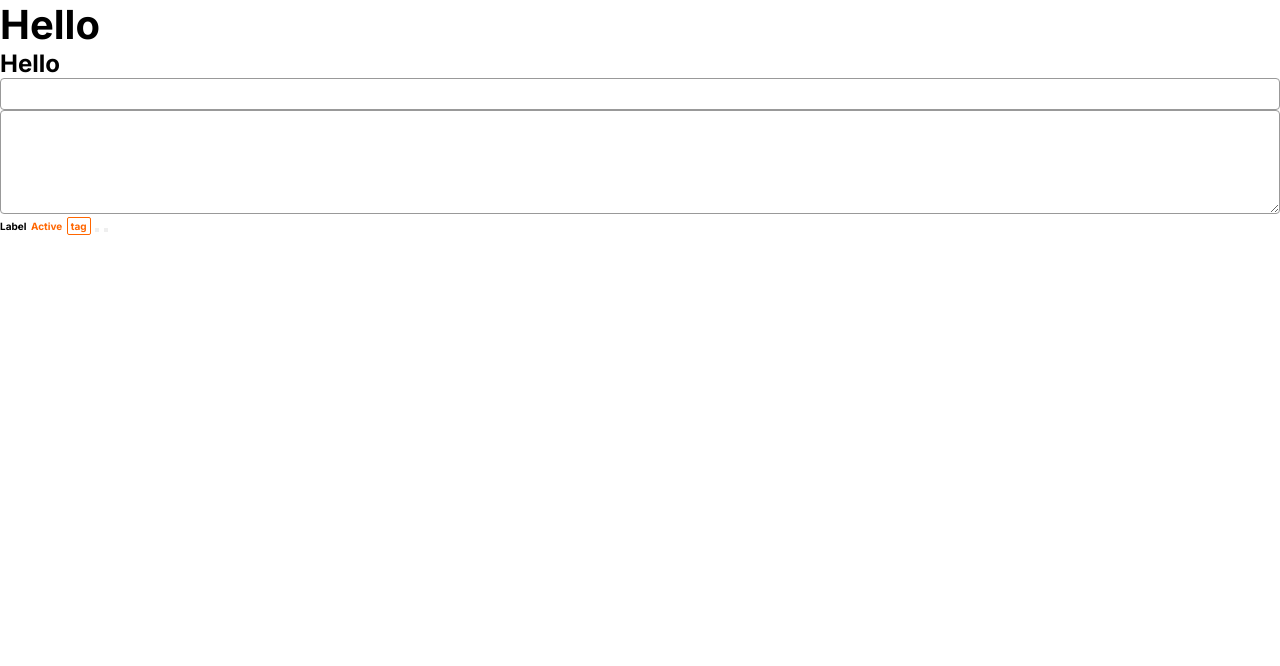
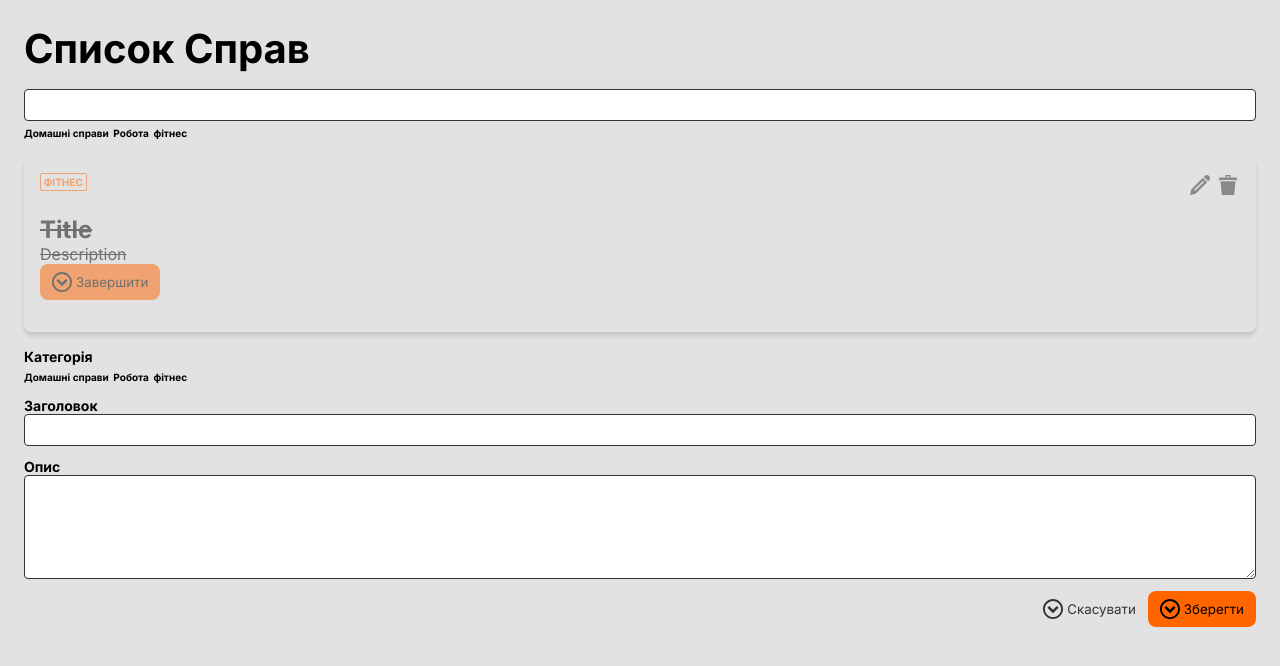
Before and after one commit to IgorBorya/TODO-list-HTML-CSS-JS-, a plain HTML site: page index.html in a window 1280 px wide. Drawn offline with Linux system fonts and the light colour scheme.

Commit message:
add html and css

```diff
--- a/index.html
+++ b/index.html
@@ -14,19 +14,82 @@
 </head>
 
 <body>
+    <h1>Список Справ</h1>
+    <search>
+        <form>
+            <input type="search">
+            <div class="categories">
+                <input type="checkbox" name="categories" hidden id="household"><label>Домашні справи</label>
+                <input type="checkbox" name="categories" hidden id="work"><label>Робота</label>
+                <input type="checkbox" name="categories" hidden id="fitnes"><label>фітнес</label>
+            </div>
 
-    <h1>Hello</h1>
-    <h2>Hello</h2>
-    <input type="text">
-    <textarea rows="4" name="" id=""></textarea>
+        </form>
+    </search>
 
+    <ul id="todo-items">
+        <li class="todo-item completed">
+            <div class="tags">
+                <p class="tag">фітнес</p>
+            </div>
+            <div class="actions">
+                <button class="icon-btn">
+                    <svg width="20" height="20">
+                        <use href="icons.svg#edit"></use>
+                    </svg>
+                </button>
+                <button class="icon-btn">
+                    <svg width="20" height="20">
+                        <use href="icons.svg#delete"></use>
+                    </svg>
+                </button>
+            </div>
+            <div class="content">
+                <h2>Title</h2>
+                <p>Description</p>
+                <button class="primary">
+                    <svg width="20" height="20">
+                        <use href="icons.svg#check"></use>
+                    </svg>
+                    Завершити
+                </button>
+            </div>
 
-    <label for="">Label</label>
-    <input type="checkbox" checked hidden><label>Active</label>
-    <p class="tag">tag</p>
+        </li>
+    </ul>
+    <form id="edit-form">
+        <div class="form-control">
+            <label>Категорія</label>
+            <div class="categories">
+                <input type="checkbox" name="categories" hidden id="household"><label>Домашні справи</label>
+                <input type="checkbox" name="categories" hidden id="work"><label>Робота</label>
+                <input type="checkbox" name="categories" hidden id="fitnes"><label>фітнес</label>
+            </div>
+        </div>
+        <div class="form-control">
+            <label>Заголовок</label>
+            <input name="title">
+        </div>
+        <div class="form-control">
+            <label>Опис</label>
+            <textarea rows="4" name="desk"></textarea>
+        </div>
+        <div class="form-actions">
+            <button class="secondary">
+                <svg width="20" height="20">
+                    <use href="icons.svg#check"></use>
+                </svg>
+                Скасувати
+            </button>
+            <button class="primary">
+                <svg width="20" height="20">
+                    <use href="icons.svg#check"></use>
+                </svg>
+                Зберегти
+            </button>
+        </div>
+    </form>
 
-    <button></button>
-    <button class="icon-btn"></button>
 </body>
 
 </html>
--- a/style.css
+++ b/style.css
@@ -5,10 +5,21 @@
 }
 
 html {
-  --dark-primary: #999999;
+  --dark-primary: #333333;
+  --dark-secondary: #999999
+  --light-primary: white;
+  --light-secondary: #E2E2E2;
   --accent: #ff6600;
   font-family: Inter;
   font-size: 16px;
+  background-color: var(--light-secondary);
+}
+
+body {
+  padding: 24px;
+  display: flex;
+  flex-direction: column;
+  gap: 16px;
 }
 
 h1 {
@@ -30,18 +41,112 @@ h2 {
 }
 
 :is(label, .tag) {
-  font-size: 10px;
   font-weight: bold;
 }
 
+label {
+  font-size: 14px;
+}
+
+
+
+[type=checkbox]+label {
+  font-size: 10px;
+}
 :checked + label {
   color: var(--accent);
 }
 
 .tag {
+  font-size: 10px;
   color: var(--accent);
   border: 1px solid var(--accent);
   display: inline-block;
   border-radius: 2px;
   padding: 2px 3px;
+  text-transform: uppercase;
 }
+
+button {
+  color: var(--light-primary);
+  border: none;
+  font-family: inherit;
+
+  &.primary {
+    background-color: var(--accent);
+    display: flex;
+    align-items: center;
+    gap: 4px;
+    padding: 8px 12px;
+    border-radius: 8px;
+  }
+
+  &.secondary {
+    display: flex;
+    align-items: center;
+    gap: 4px;
+    padding: 8px 12px;
+    background: none;
+    color: var(--dark-primary);
+  }
+
+  &.icon-btn {
+    color: var(--dark-primary);
+    background: none;
+    padding: 2px;
+  }
+}
+
+.todo-item {
+  display: grid;
+  grid-template-areas:
+  "tags actions"
+  "content content"
+  "button button";
+  box-shadow: 0px 4px 4px rgba(0,0,0,0.25);
+  padding: 16px;
+  row-gap: 16px;
+  background-color: var(--light-primary);
+  border-radius: 8px;
+
+  &.completed {
+    opacity: 0.5;
+
+    & :is(h2, p):not(.tag) {
+      text-decoration: line-through;
+    }
+  }
+}
+
+@scope (.todo-item) {
+  .tags {
+    grid-area: tags;
+  }
+
+  .actions {
+    grid-area: actions;
+    justify-self: end;
+  }
+
+  .content {
+    grid-area: content;
+  }
+
+  :scope>button {
+    grid-area: button;
+    justify-self: start;
+  }
+
+}
+
+#edit-form {
+  display: flex;
+  flex-direction: column;
+  gap: 12px;
+
+}
+
+.form-actions {
+  display: flex;
+  justify-content: end;
+}
```
Also changed, not shown: icons.svg (added).
